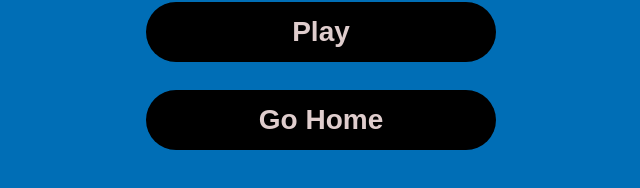
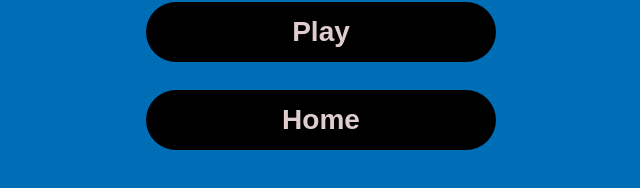
Before and after one commit to rus19023/SOCquiz, a plain HTML site: page highscores.html in a window 1280 px wide. Shown: the part 100-288 px from the top of the page, without its empty margins (319-959 px from the left). Drawn offline with Linux system fonts and the light colour scheme.

Commit message:
fixed Home button in highscores

```diff
--- a/highscores.html
+++ b/highscores.html
@@ -14,7 +14,7 @@
         <h1 id="finalScore">High Scores</h1>
         <table id="highScoresList"></table>
         <a class="btn" href="game.html">Play</a>
-        <a class="btn" href="index.html">Go Home</a>
+        <a class="btn" href="index.html">Home</a>
       </div>
     </div>
     <script src="js/highscores.js"></script>
```
